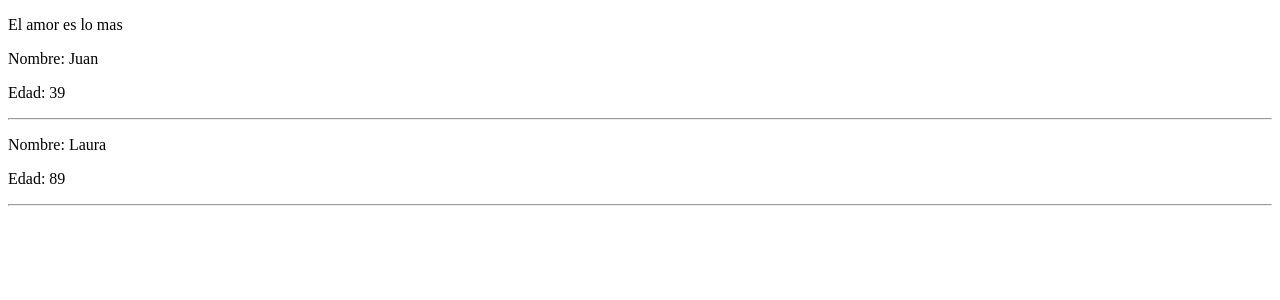
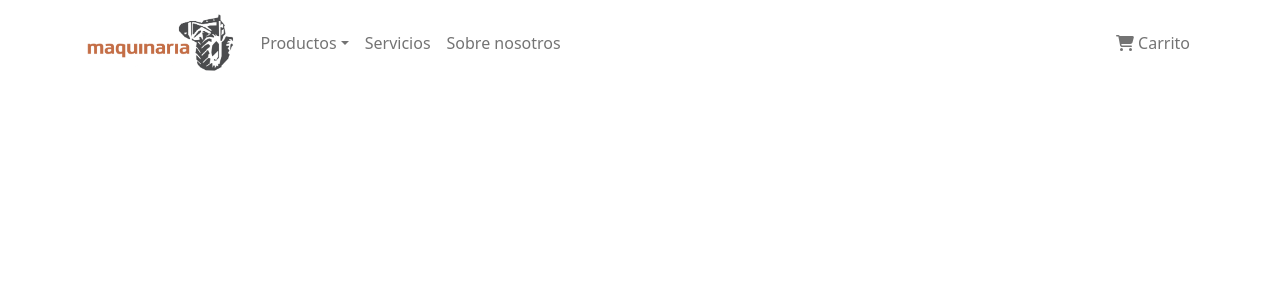
Before and after one commit to Bruno-Carballido/maquinaria_uy-Carballido, a React (Create React App) app: page / in a window 1280 px wide. Shown: the top 300 px of the page. Built offline with nearby package versions, Linux system fonts and the light colour scheme.

Commit message:
UPDATE, se agrega navbar

```diff
--- a/package.json
+++ b/package.json
@@ -3,10 +3,16 @@
   "version": "0.1.0",
   "private": true,
   "dependencies": {
+    "@fortawesome/fontawesome-svg-core": "^6.1.2",
+    "@fortawesome/free-regular-svg-icons": "^6.1.2",
+    "@fortawesome/free-solid-svg-icons": "^6.1.2",
+    "@fortawesome/react-fontawesome": "^0.2.0",
     "@testing-library/jest-dom": "^5.16.5",
     "@testing-library/react": "^13.3.0",
     "@testing-library/user-event": "^13.5.0",
+    "bootstrap": "^5.2.0",
     "react": "^18.2.0",
+    "react-bootstrap": "^2.5.0",
     "react-dom": "^18.2.0",
     "react-scripts": "5.0.1",
     "web-vitals": "^2.1.4"
--- a/src/App.js
+++ b/src/App.js
@@ -1,27 +1,9 @@
-const personas = [
-  {
-    "nombre": "Juan",
-    "edad": 39
-  },
-  {
-    "nombre": "Laura",
-    "edad": 89
-  }
-]
+import NavBar from './components/NavBar'
 
-function App() {
+const App = () => {
   return (
-    <div className="App">
-      <p>El amor es lo mas</p>
-      {
-        personas.map(persona => (
-          <div className="box">
-            <p>Nombre: {persona.nombre}</p>
-            <p>Edad: {persona.edad}</p>
-            <hr />
-          </div>
-        ))
-      }
+    <div>
+      <NavBar />
     </div>
   );
 }
--- /dev/null
+++ b/src/components/NavBar.js
@@ -0,0 +1,41 @@
+import { NavDropdown, Nav, Navbar, Container } from 'react-bootstrap';
+import { FontAwesomeIcon } from "@fortawesome/react-fontawesome";
+import { faCartShopping } from "@fortawesome/free-solid-svg-icons";
+import foto from '../assets/logo_maquinaria.png';
+
+const NavBar = () => {
+    return (
+        <Navbar expand="lg">
+            <Container>
+                <Navbar.Brand href="#home">
+                    <img
+                        src={foto}
+                        style={{ height: '3em' }}
+                        className="d-inline-block align-top"
+                        alt="Logo web"
+                    />
+                </Navbar.Brand>
+                <Navbar.Toggle aria-controls="responsive-navbar-nav" />
+                <Navbar.Collapse id="responsive-navbar-nav">
+                    <Nav className="me-auto">
+                        <NavDropdown title="Productos" id="collasible-nav-dropdown">
+                            <NavDropdown.Item href="#productos/maquinaria">Maquinaria</NavDropdown.Item>
+                            <NavDropdown.Item href="#productos/implementos">Implementos</NavDropdown.Item>
+                            <NavDropdown.Item href="#productos/tecnologia">Tecnología</NavDropdown.Item>
+                            <NavDropdown.Item href="#productos/repuestos">Repuestos</NavDropdown.Item>
+                        </NavDropdown>
+                        <Nav.Link href="#servicios">Servicios</Nav.Link>
+                        <Nav.Link href="#nosotros">Sobre nosotros</Nav.Link>
+                    </Nav>
+                    <Nav>
+                        <Nav.Link href="#carrito">
+                            <FontAwesomeIcon icon={faCartShopping} /> Carrito
+                        </Nav.Link>
+                    </Nav>
+                </Navbar.Collapse>
+            </Container>
+        </Navbar>
+    );
+}
+
+export default NavBar;
--- a/src/index.js
+++ b/src/index.js
@@ -1,3 +1,5 @@
+import 'bootstrap/dist/css/bootstrap.min.css';
+
 import React from 'react';
 import ReactDOM from 'react-dom/client';
 import App from './App';
```
Also changed, not shown: src/assets/logo_maquinaria.png (added), 1 other file (tests, documents, lock files or other folders).
